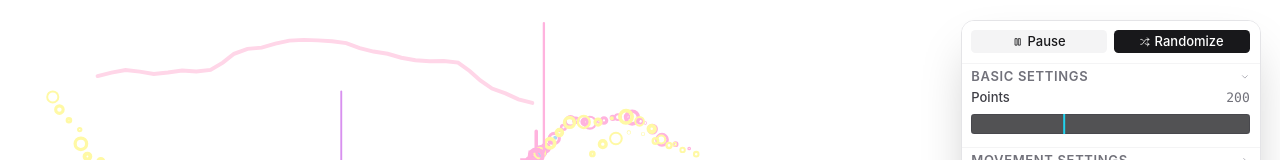
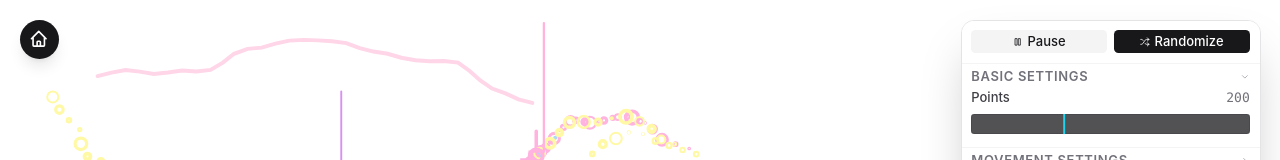
Before and after one commit to mvhikhn/arte, a Next.js app: page /studio in a window 1280 px wide. Shown: the top 160 px of the page. Built offline with nearby package versions, Linux system fonts and the light colour scheme; a web font is replaced by a local one.

Commit message:
Add home button to studio page for easy navigation back to homepage

```diff
--- a/app/studio/page.tsx
+++ b/app/studio/page.tsx
@@ -2,6 +2,7 @@
 
 import { useState, useRef, useEffect, useTransition, Suspense } from "react";
 import { useSearchParams } from "next/navigation";
+import Link from "next/link";
 import Artwork, { ArtworkParams, ArtworkRef } from "@/components/Artwork";
 import GridArtwork, { GridArtworkParams, GridArtworkRef } from "@/components/GridArtwork";
 import MosaicArtwork, { MosaicArtworkParams, MosaicArtworkRef } from "@/components/MosaicArtwork";
@@ -822,6 +823,17 @@ export default function StudioPage() {
         </div>
       </main>
 
+      {/* Home Button - Top Left */}
+      <Link
+        href="/"
+        className="fixed top-6 left-6 w-12 h-12 flex items-center justify-center bg-zinc-900 hover:bg-zinc-800 text-white rounded-full shadow-lg transition-all hover:shadow-xl z-40"
+        aria-label="Return to home"
+      >
+        <svg className="w-6 h-6" fill="none" stroke="currentColor" viewBox="0 0 24 24">
+          <path strokeLinecap="round" strokeLinejoin="round" strokeWidth={2} d="M3 12l2-2m0 0l7-7 7 7M5 10v10a1 1 0 001 1h3m10-11l2 2m-2-2v10a1 1 0 01-1 1h-3m-6 0a1 1 0 001-1v-4a1 1 0 011-1h2a1 1 0 011 1v4a1 1 0 001 1m-6 0h6" />
+        </svg>
+      </Link>
+
       {/* Next Artwork Button - Minimal Circle */}
       <button
         onClick={handleNextArtwork}
```
